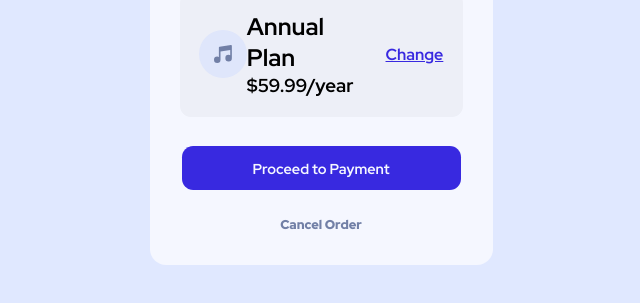
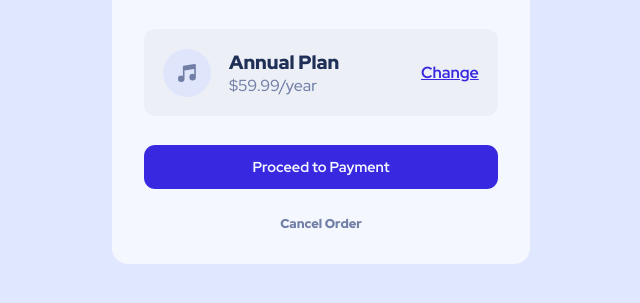
Before and after one commit to walterfolk/order-summary, a plain HTML site: page index.html in a window 1280 px wide. Shown: the part 445-748 px from the top of the page, without its empty margins (319-959 px from the left). Drawn offline with Linux system fonts and the light colour scheme.

Commit message:
Update style.css

```diff
--- a/style.css
+++ b/style.css
@@ -21,7 +21,7 @@ body {
 
 .container {
     margin: 0 auto;
-    max-width: 375px;
+    max-width: 450px;
     padding: 1rem;
 
 }
@@ -82,17 +82,18 @@ body {
 .plan-price {
     display: flex;
     flex-direction: column;
-    padding-right: 2rem;
+    padding-right: 4rem;
 }
-.plan-price h4 {
+.plan-price h2 {
     font-weight: 900;
-    font-size: 1rem;
+    font-size: 1.2rem;
     color: hsl(223, 47%, 23%);
 }
 
-.plan-price h5{
+.plan-price h3{
     color: hsl(224, 23%, 55%);
     font-weight: 500;
+    font-size: 1rem;
 }
 
 .pay {
```
